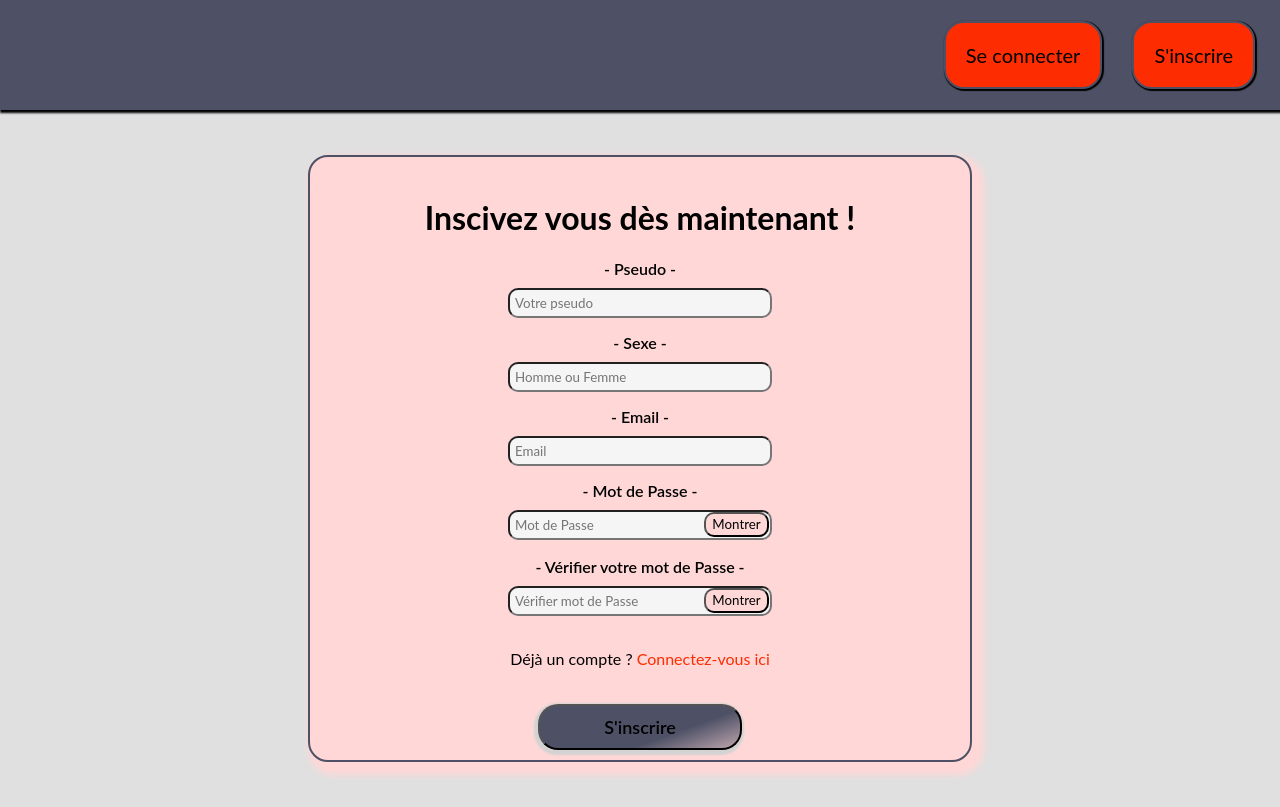
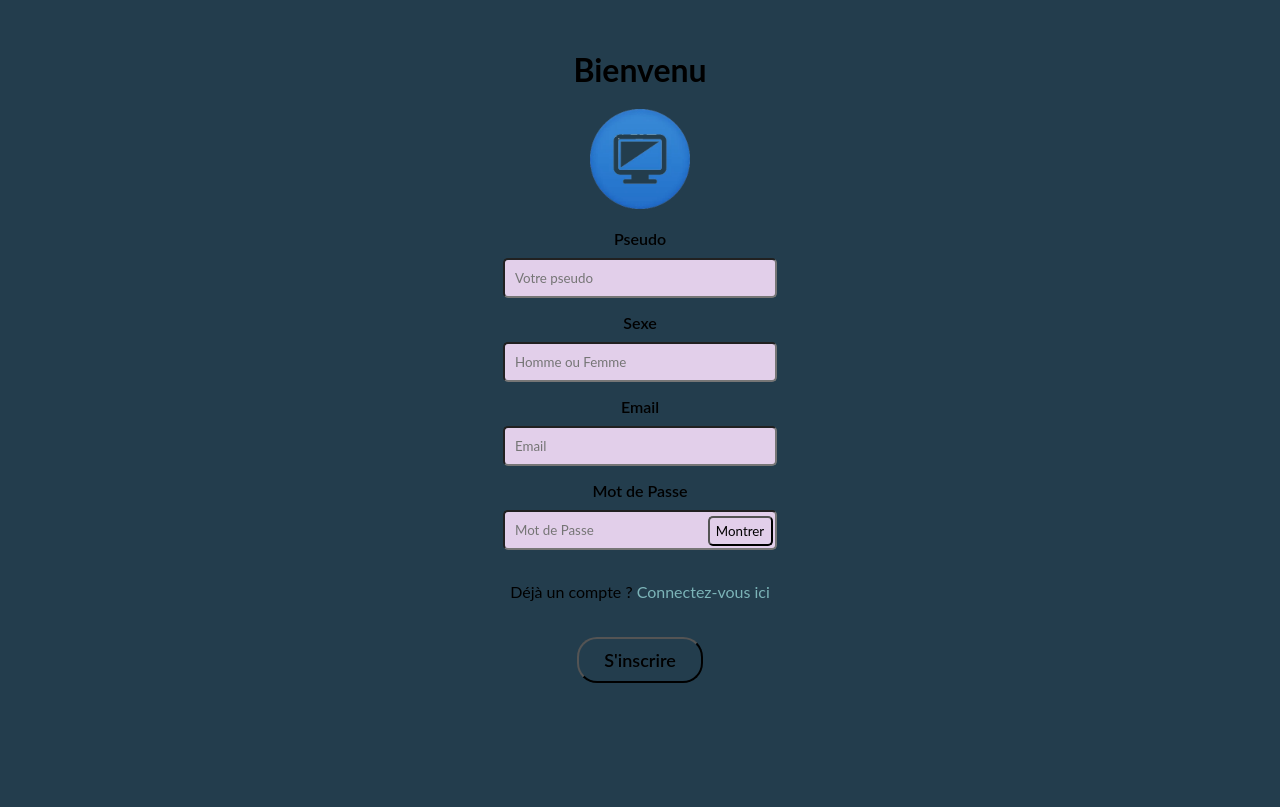
Before and after one commit to TenzaRemy/React-Form, a React (Create React App) app in the folder front/: page /SignIn in a window 1280 px wide. Built offline with nearby package versions, Linux system fonts and the light colour scheme.

Commit message:
changement design en cours delete header ajout assets

```diff
--- a/front/public/index.html
+++ b/front/public/index.html
@@ -1,5 +1,5 @@
 <!DOCTYPE html>
-<html lang="en">
+<html lang="fr">
   <head>
     <meta charset="utf-8" />
     <link rel="icon" href="%PUBLIC_URL%/favicon.ico" />
--- a/front/src/components/Header/index.jsx
+++ /dev/null
@@ -1,45 +0,0 @@
-import colors from '../../utils/style/colors'
-import styled from 'styled-components'
-import { Link } from 'react-router-dom'
-
-
-const NavLink = styled.nav`
-  width: 100%;
-  background-color: ${colors.tertiary};
-  display: flex;
-  justify-content: end;
-  box-shadow: 1px 2px 2px 1px black;
-`
-const ListLog = styled.ul`
-  display: flex;
-
-`
-
-const List = styled.li`
-  padding: 20px;
-  margin: 5px 25px 5px 5px;
-  font-size: 20px;
-  border: 2px solid ${colors.tertiary};
-  border-radius: 20px;
-  background-color: ${colors.primary};
-  color: black;
-  box-shadow: 1px 1px 1px 1px black;
-  @media only screen and (max-width: 768px) {
-    display: none;
-  }
-`
-
-
-function Header() {
-    return (
-      <NavLink>
-        <ListLog>
-        <Link to="/"><List>Se connecter</List></Link>
-        <Link to="/SignIn"><List>S'inscrire</List></Link>
-        </ListLog>
-      </NavLink>
-    )
-  }
-
-
-export default Header
--- a/front/src/pages/Home/index.jsx
+++ b/front/src/pages/Home/index.jsx
@@ -1,52 +1,47 @@
 import React, { useState } from 'react';
 import styled from 'styled-components';
 import colors from '../../utils/style/colors';
-import Header from '../../components/Header';
 import axios from 'axios';
 import { Link } from 'react-router-dom'
+import logo from '../../assets/favicon.webp';
 
 const Formulaire = styled.div`
-  border-radius: 20px;
-  border: 2px solid ${colors.tertiary};
-  box-shadow: 6px 7px 7px 6px ${colors.secondary};
-  padding: 10px 10px 0;
-  width: 50%;
-  margin: 70px auto;
-  background-color: ${colors.secondary};
-    @media only screen and (max-width: 768px) {
-      width: 94%;
-      display: flex;
-      position: absolute;
-      left: 0%;
-    }
+  width: 100%;
+  margin: auto;
+  background-color: ${colors.primary};
 `
 
 const BlocForm = styled.form`
   display: flex;
   flex-direction: column;
-  justify-content: center;
   align-items: center;
-  padding: 10px;
+  margin: 50px auto;
   `
 
 const FormTitle = styled.h1`
   display: flex;
   justify-content: center;
+  margin: 0;
 `
+const ImgLogo = styled.img`
+  height: 100px;
+  padding: 20px;
+`
+
 const FormInput =  styled.input`
-  padding: 5px;
+  padding: 10px;
   margin: 10px 0 15px 0;
   width: 250px;
-  border-radius: 10px;
-  background-color: #f5f5f5;
+  border-radius: 5px;
+  background-color: ${colors.secondary};
 `
 
 const Show = styled.button`
   background-color: ${colors.secondary};
-  height: 25px;
+  height: 30px;
   width: 65px;
-  margin: -43px 0 0 193px;
-  border-radius: 10px;
+  margin: -49px 0 0 200px;
+  border-radius: 5px;
 `
 
 const FormValue = styled.label`
@@ -55,25 +50,19 @@ const FormValue = styled.label`
 
 const Log = styled.button`
   border-radius: 20px;
-  background: rgb(78,81,102);
-  background: linear-gradient(160deg, rgba(78,81,102,1) 66%, rgba(255,215,215,1) 120%);
-  width: 33%;
-  padding: 10px;
+  background: ${colors.primary};
+  padding: 10px 25px;
   margin: 20px 0 0 0;
-  box-shadow: -1px 2px 2px 3px lightgray;
   display: flex;
   justify-content: center;
   align-self: center;
   font-size: 18px;
   font-weight: 600;
   cursor: pointer;
-  @media only screen and (max-width: 768px) {
-    width: 40%;
-  }
 `
 
 const Sign = styled.span`
-  color: ${colors.primary};
+  color: ${colors.tertiary};
 `
 
 function Login() {
@@ -110,13 +99,13 @@ function Login() {
   }
     return (
       <div>
-        <Header/>
         <Formulaire onSubmit={formSubmitHandler}>
         <BlocForm>
-          <FormTitle>Connectez vous dès maintenant !</FormTitle>
-            <FormValue htmlFor="email">- Email -</FormValue>
+          <FormTitle>Vous semblez familier</FormTitle>
+          <ImgLogo src={logo} alt="logo" />
+            <FormValue htmlFor="email">Email</FormValue>
             <FormInput type="text" placeholder="Email"  onChange={(event) => setEmail(event.target.value)} required/>
-            <FormValue htmlFor="password">- Mot de Passe -</FormValue>
+            <FormValue htmlFor="password">Mot de Passe</FormValue>
             <FormInput type={passwordIsVisible ? 'text' : 'password'} placeholder="Mot de Passe" onChange={(event) => setPassword(event.target.value)} required/>
             <Show type="button" onClick={() => setPasswordIsVisible(!passwordIsVisible)}>
               {passwordIsVisible ? 'Cacher' : 'Montrer'}
--- a/front/src/pages/SignIn/index.jsx
+++ b/front/src/pages/SignIn/index.jsx
@@ -3,51 +3,48 @@ import styled from 'styled-components';
 import colors from '../../utils/style/colors';
 import axios from 'axios';
 import { Link } from 'react-router-dom'
-import Header from '../../components/Header';
+import logo from '../../assets/favicon.webp';
 
 
 const Formulaire = styled.div`
-  border-radius: 20px;
-  border: 2px solid ${colors.tertiary};
-  box-shadow: 6px 7px 7px 6px ${colors.secondary};
-  padding: 10px 10px 0;
-  width: 50%;
-  margin: 45px auto;
-  background-color: ${colors.secondary};
-    @media only screen and (max-width: 768px) {
-      width: 94%;
-      display: flex;
-      position: absolute;
-      left: 0%;
-    }
+  width: 100%;
+  margin: auto;
+  background-color: ${colors.primary};
+
 `
 
 const BlocForm = styled.form`
   display: flex;
   flex-direction: column;
-  justify-content: center;
   align-items: center;
-  padding: 10px;
+  margin: 50px auto;
   `
 
 const FormTitle = styled.h1`
   display: flex;
   justify-content: center;
+  margin: 0;
 `
+
+const ImgLogo = styled.img`
+  height: 100px;
+  padding: 20px;
+`
+
 const FormInput =  styled.input`
-  padding: 5px;
+  padding: 10px;
   margin: 10px 0 15px 0;
   width: 250px;
-  border-radius: 10px;
-  background-color: #f5f5f5;
+  border-radius: 5px;
+  background-color: ${colors.secondary};
 `
 
 const Show = styled.button`
   background-color: ${colors.secondary};
-  height: 25px;
+  height: 30px;
   width: 65px;
-  margin: -43px 0 20px 193px;
-  border-radius: 10px;
+  margin: -49px 0 20px 200px;
+  border-radius: 5px;
 `
 
 const FormValue = styled.label`
@@ -56,24 +53,18 @@ const FormValue = styled.label`
 
 const Log = styled.button`
   border-radius: 20px;
-  background: rgb(78,81,102);
-  background: linear-gradient(160deg, rgba(78,81,102,1) 66%, rgba(255,215,215,1) 120%);
-  width: 33%;
-  padding: 10px;
+  background: ${colors.primary};
+  padding: 10px 25px;
   margin: 20px 0 0 0;
-  box-shadow: -1px 2px 2px 3px lightgray;
   display: flex;
   justify-content: center;
   align-self: center;
   font-size: 18px;
   font-weight: 600;
   cursor: pointer;
-  @media only screen and (max-width: 768px) {
-    width: 40%;
-  }
 `
 const Sign = styled.span`
-  color: ${colors.primary};
+  color: ${colors.tertiary};
 `
 
 function Form() {
@@ -83,7 +74,6 @@ function Form() {
   const [sexe, setSexe] = useState('');
   const [email, setEmail] = useState('');
   const [password, setPassword] = useState('');
-  const [verifyPassword, setVerifyPassword]= useState('');
 
 
   const formSubmitHandler = (event) => {
@@ -96,7 +86,6 @@ function Form() {
     sexe,
     email,
     password,
-    verifyPassword,
   })
   .then((res) => {
     if (res.status === 400) {
@@ -115,23 +104,18 @@ function Form() {
 
     return (
       <div>
-        <Header/>
         <Formulaire onSubmit={formSubmitHandler}>
         <BlocForm>
-          <FormTitle>Inscivez vous dès maintenant !</FormTitle>
-            <FormValue htmlFor="Pseudo">- Pseudo -</FormValue>
+          <FormTitle>Bienvenu</FormTitle>
+          <ImgLogo src={logo} alt="logo" />
+            <FormValue htmlFor="Pseudo">Pseudo</FormValue>
             <FormInput type="text" placeholder="Votre pseudo" onChange={(event) => setPseudo(event.target.value)} minLength={2} maxLength={16} required/>
-            <FormValue htmlFor='sexe'>- Sexe -</FormValue>
+            <FormValue htmlFor='sexe'>Sexe</FormValue>
             <FormInput type="text" placeholder='Homme ou Femme' onChange={(event) => setSexe(event.target.value)} required/>
-            <FormValue htmlFor="email">- Email -</FormValue>
+            <FormValue htmlFor="email">Email</FormValue>
             <FormInput type="text" placeholder="Email" onChange={(event) => setEmail(event.target.value)}  required/>
-            <FormValue htmlFor="password">- Mot de Passe -</FormValue>
+            <FormValue htmlFor="password">Mot de Passe</FormValue>
             <FormInput type={passwordIsVisible ? 'text' : 'password'} placeholder="Mot de Passe" onChange={(event) => setPassword(event.target.value)} required/>
-            <Show type="button" onClick={() => setPasswordIsVisible(!passwordIsVisible)}>
-            {passwordIsVisible ? 'Cacher' : 'Montrer'}
-            </Show>
-            <FormValue htmlFor="password">- Vérifier votre mot de Passe -</FormValue>
-            <FormInput type={passwordIsVisible ? 'text' : 'password'} placeholder="Vérifier mot de Passe" onChange={(event) => setVerifyPassword(event.target.value)} required/>
             <Show type="button" onClick={() => setPasswordIsVisible(!passwordIsVisible)}>
             {passwordIsVisible ? 'Cacher' : 'Montrer'}
             </Show>
--- a/front/src/utils/style/GlobalStyle.jsx
+++ b/front/src/utils/style/GlobalStyle.jsx
@@ -1,4 +1,5 @@
 import { createGlobalStyle } from 'styled-components'
+import colors from '../../utils/style/colors'
 
 const StyledGlobalStyle = createGlobalStyle`
     * {
@@ -8,7 +9,7 @@ const StyledGlobalStyle = createGlobalStyle`
     }
     body {
         margin: 0;
-        background-color: #e0e0e0;
+        background-color: ${colors.primary};
     }
 `
 
--- a/front/src/utils/style/colors.jsx
+++ b/front/src/utils/style/colors.jsx
@@ -1,7 +1,7 @@
 const colors = {
-    primary: '#FD2D01',
-    secondary: '#FFD7D7',
-    tertiary: ' #4E5166',
+    primary: '#233D4D',
+    secondary: '#E2CFEA',
+    tertiary: ' #7CB4B8',
 }
 
 export default colors
```
Also changed, not shown: front/src/assets/favicon.webp (added).
